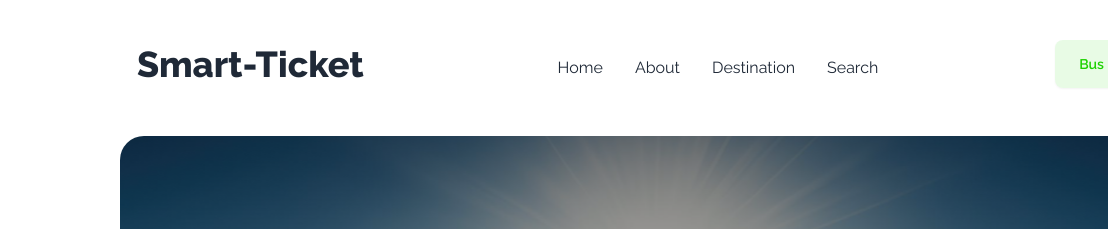
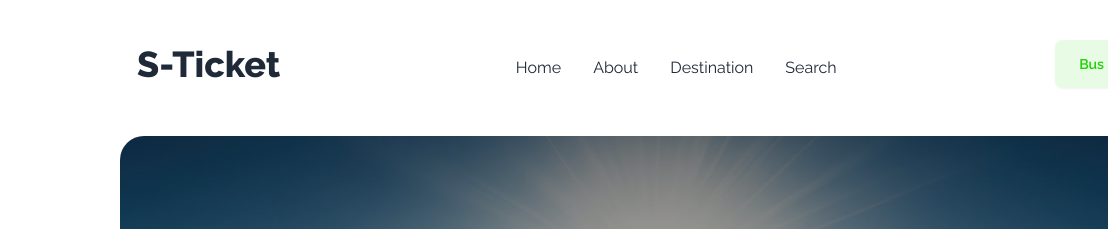
Before and after one commit to sohagislam2222/B9A5-smart-ticketing, a plain HTML site: page index.html in a window 1280 px wide. Shown: the top 229 px of the page, 0-1108 px from the left. Drawn offline with nearby package versions, Linux system fonts and the light colour scheme.

Commit message:
final commit

```diff
--- a/index.html
+++ b/index.html
@@ -64,7 +64,7 @@
             </ul>
           </div>
           <div class=" flex justify-start">
-            <a class="btn btn-ghost text-2xl font-extrabold   lg:text-4xl">Smart-Ticket</a>
+            <a class="btn btn-ghost text-2xl font-extrabold   lg:text-4xl">S-Ticket</a>
           </div>
         </div>
         <div class="navbar-center hidden md:block lg:block  ">
@@ -636,10 +636,10 @@
       <div class="flex w-full flex-col  lg:flex-row justify-between items-center pt-5 lg:pt-28">
         <div class="flex justify-between flex-col items-center lg:items-start ">
           <div class="text-4xl font-extrabold  font-rail text-white font-rail">
-            Smart-Ticket
+            S-Ticket
           </div>
           <div class="text-lg text-center lg:text-left text-white font-inter">
-            Smart-Ticket is a digital platform to make your daily commuting better.
+            S-Ticket is a digital platform to make your daily commuting better.
           </div>
         </div>
 
```
